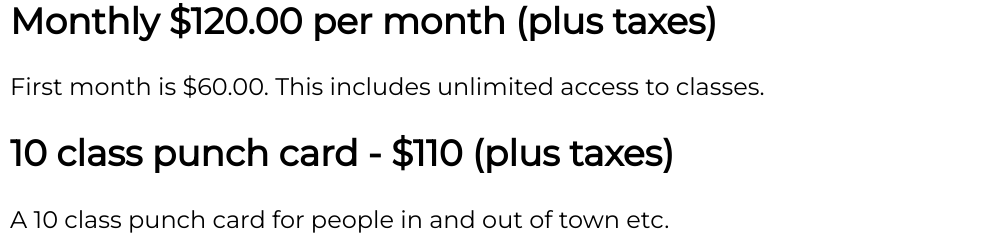
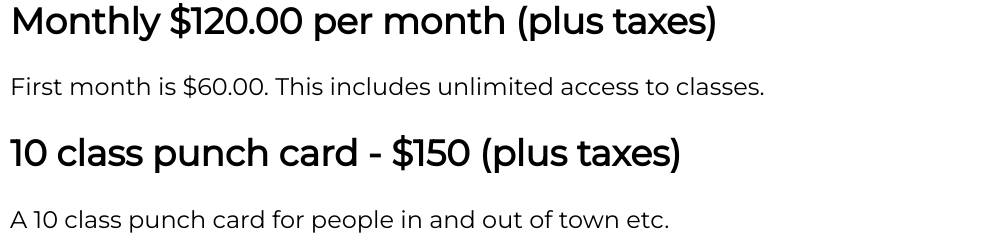
Before and after one commit to caughtclean/PTCF, a React app: page / in a window 1280 px wide. Shown: the part 3760-3995 px from the top of the page, without its empty margins (0-1008 px from the left). Built offline with nearby package versions, Linux system fonts and the light colour scheme.

Commit message:
chnaged price point on 10 class punch card

```diff
--- a/src/containers/Home/Home.js
+++ b/src/containers/Home/Home.js
@@ -139,7 +139,7 @@ export default class Home extends Component {
         <p> There are many plans and options for what you are looking for and what fits your schedule. First class is free! Come try it out and see what CrossFit has to offer. Please phone, text, or email 24 hours ahead of time to let Eddie know you are coming so he can assess you and tailor the workout for you that day.   </p>
         <h2>Monthly $120.00 per month (plus taxes)</h2>
         <p> First month is $60.00. This includes unlimited access to classes.</p>
-        <h2>10 class punch card - $110 (plus taxes)</h2>
+        <h2>10 class punch card - $150 (plus taxes)</h2>
         <p> A 10 class punch card for people in and out of town etc. </p>
         <h2> 1 on 1 personal training $60.00 per hour (plus taxes) </h2>
         <p> 1 on 1 personal training is available. Also for team rates, please call or email. </p>
```
